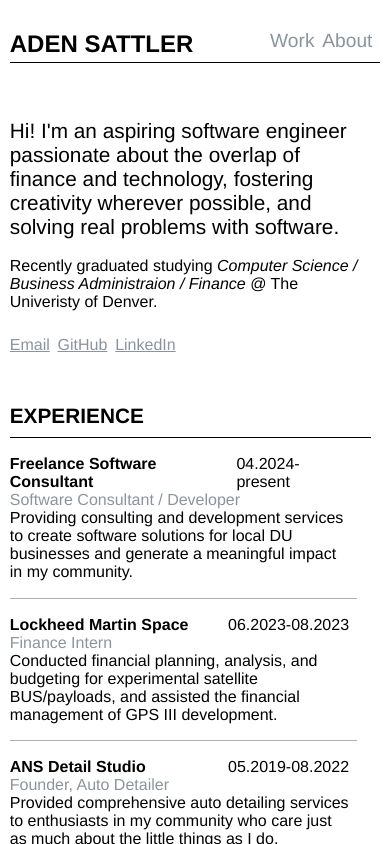
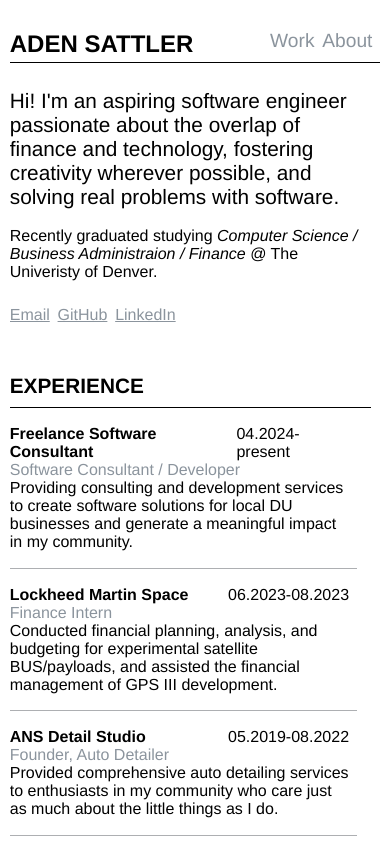
Before and after one commit to adensattler/adensattler.github.io, a React (Create React App) app: page /#/ in a window 390 px wide. Built offline with nearby package versions, Linux system fonts and the light colour scheme; a web font is replaced by a local one.

Commit message:
mobile nav view fix

```diff
--- a/src/pages/About/About.css
+++ b/src/pages/About/About.css
@@ -2,7 +2,7 @@
     padding-top: 3vh;
     overflow: auto;
     position: fixed;
-    top: calc(5vh + 51px);
+    top: calc(5vh + 21px);
     left: calc(35% + 4vw);
     right: 3vw;
     bottom: 0;
@@ -54,7 +54,7 @@
       display: flex;
       overflow: auto;
       position: fixed;
-      top: calc(5vh + 51px);
+      top: calc(5vh + 21px);
       bottom: 0;
       flex-direction: column;
     }
```
